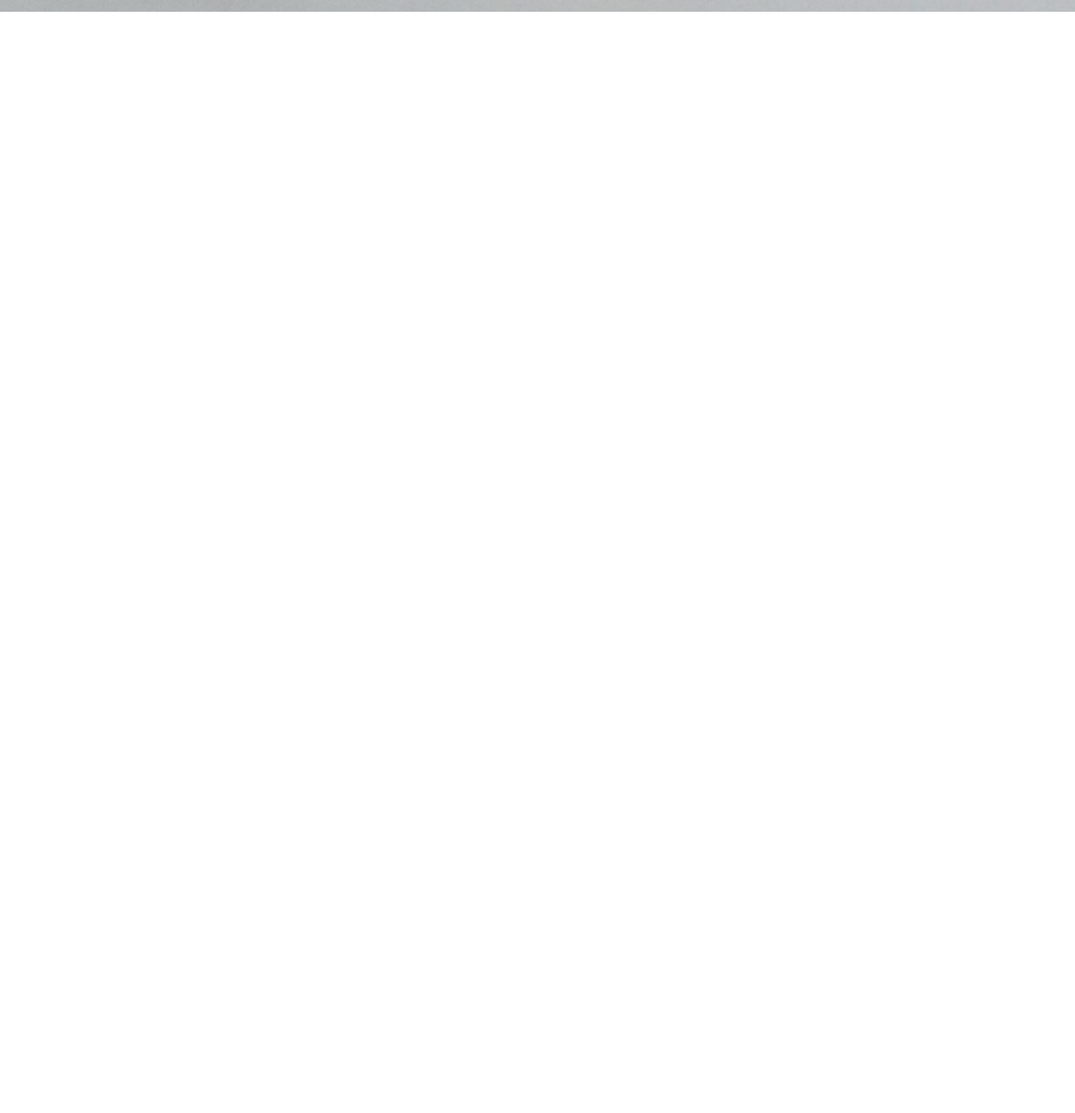
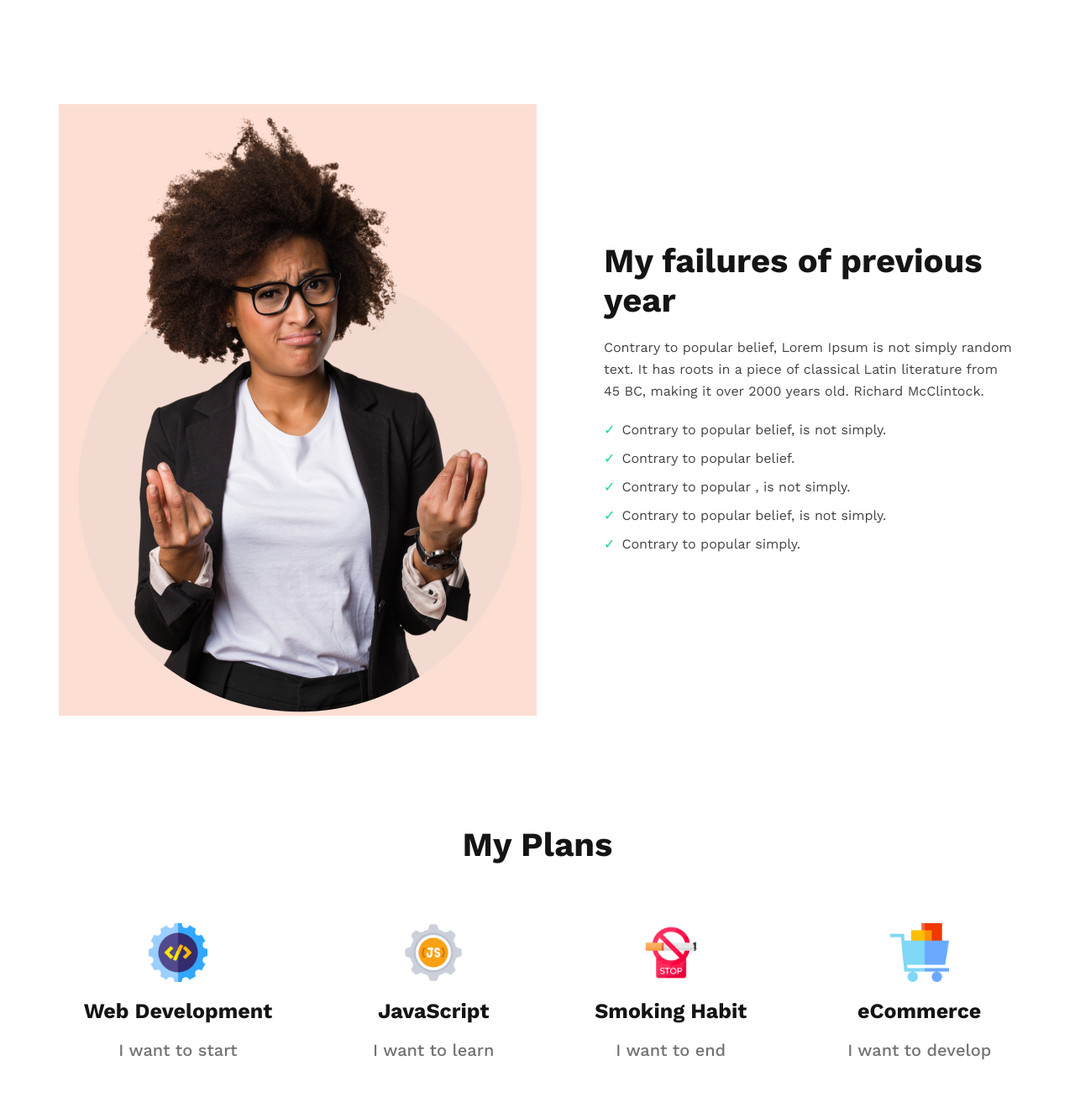
Before and after one commit to nahidul-fahim/first-project, a plain HTML site: page index.html in a window 1280 px wide. Shown: the part 716-2041 px from the top of the page at 84% size. Before the commit the page ends 800 px from the top, so only its background shows below. Drawn offline with nearby package versions, Linux system fonts and the light colour scheme.

Commit message:
create main section

```diff
--- a/index.html
+++ b/index.html
@@ -13,11 +13,53 @@
             <p class="hero-section-desc">There are many variations of passages of Lorem Ipsum available, but the majority have suffered alteration in some form, by injected humour, or randomised words</p>
             <button class="btn-primary">Contact Us</button>
         </div>
-
     </header>
 
+
     <main>
+        <section class="my-activity">
+            <div class="activity-left-side">
+                <img src="./images/person.png" alt="Image of a girl">
+            </div>
+            <div class="activity-right-side">
+                <h2 class="section-title">My failures of previous year</h2>
+                <p class="section-desc">Contrary to popular belief, Lorem Ipsum is not simply random text. It has roots in a piece of classical Latin literature from 45 BC, making it over 2000 years old. Richard McClintock.</p>
+                <ul class="activity-list">
+                    <li>Contrary to popular belief, is not simply.</li>
+                    <li>Contrary to popular belief.</li>
+                    <li>Contrary to popular , is not simply.</li>
+                    <li>Contrary to popular belief, is not simply.</li>
+                    <li>Contrary to popular simply.</li>
+                </ul>
+            </div>
+        </section>
 
+
+        <section class="my-plans">
+            <h2 class="section-title">My Plans</h2>
+            <div class="my-plans-container">
+                <div class="my-plans-single">
+                    <img src="./images/icons/web.png" alt="Web Development Icon">
+                    <h3>Web Development</h3>
+                    <p>I want to start</p>
+                </div>
+                <div class="my-plans-single">
+                    <img src="./images/icons/js.png" alt="JavaScript Icon">
+                    <h3>JavaScript</h3>
+                    <p>I want to learn</p>
+                </div>
+                <div class="my-plans-single">
+                    <img src="./images/icons/smoke.png" alt="Smoking Icon">
+                    <h3>Smoking Habit</h3>
+                    <p>I want to end</p>
+                </div>
+                <div class="my-plans-single">
+                    <img src="./images/icons/ecom.png" alt="Cart Icon">
+                    <h3>eCommerce</h3>
+                    <p>I want to develop</p>
+                </div>
+            </div>
+        </section>
     </main>
 
     <footer>
--- a/style.css
+++ b/style.css
@@ -7,7 +7,7 @@ body {
 }
 
 * {
-    margin: 0 0 20px 0;
+    margin: 0;
     padding: 0;
 }
 
@@ -24,6 +24,21 @@ body {
     box-shadow: 0 0 20px #fd8150;
 }
 
+.section-title {
+    color: #151414;
+    font-size: 40px;
+    font-style: normal;
+    font-weight: 700;
+    line-height: normal;
+}
+
+.section-desc {
+    color: #444343;
+    font-size: 16px;
+    font-style: normal;
+    font-weight: 400;
+    line-height: 26px;
+}
 
 
 /* HERO-SECTION STYLE */
@@ -44,6 +59,10 @@ body {
     max-width: 500px;
 }
 
+.hero-section * {
+    margin: 0 0 20px 0;
+}
+
 .hero-section-title {
     color: #151414;
     text-align: right;
@@ -61,3 +80,115 @@ body {
     font-weight: 400;
     line-height: 26px;
 }
+
+
+/* ACTIVITY SECTION STYLE */
+
+main {
+    display: flex;
+    flex-direction: column;
+    justify-content: center;
+    align-items: center;
+}
+
+.my-activity {
+    width: 1140px;
+    display: flex;
+    margin: 130px 0;
+    justify-content: center;
+    align-items: center;
+    gap: 80px;
+}
+
+.activity-left-side {
+    background-color: rgba(241, 91, 34, 0.20);
+}
+
+.activity-right-side {
+    display: flex;
+    flex-direction: column;
+    justify-content: center;
+    align-items: flex-start;
+
+}
+
+.activity-right-side h2,
+p,
+ul {
+    margin: 0 0 20px 0;
+}
+
+.activity-list li {
+    color: #444343;
+    font-size: 16px;
+    font-style: normal;
+    font-weight: 400;
+    line-height: 26px;
+    list-style-type: none;
+}
+
+.activity-list li {
+    margin-bottom: 8px;
+}
+
+.activity-list li:before {
+    content: '✓';
+    color: #16D887;
+    margin-right: 8px;
+}
+
+
+/* MY PLAN SECTION STYLE */
+
+.my-plans {
+    width: 1140px;
+    display: flex;
+    flex-direction: column;
+    margin: 0 0 130px 0;
+    justify-content: center;
+    align-items: center;
+}
+
+.my-plans-container {
+    display: flex;
+    gap: 80px;
+    margin-top: 50px;
+}
+
+.my-plans-container * {
+    margin-bottom: 20px;
+}
+
+.my-plans-single {
+    padding: 20px;
+    display: flex;
+    flex-direction: column;
+    justify-content: center;
+    align-items: center;
+}
+
+.my-plans-single h3 {
+    color: #151414;
+    text-align: center;
+    font-size: 25px;
+    font-style: normal;
+    font-weight: 700;
+    line-height: normal;
+}
+
+.my-plans-single p {
+    color: #737272;
+    text-align: center;
+    font-size: 20px;
+    font-style: normal;
+    font-weight: 500;
+    line-height: normal;
+}
+
+.my-plans-single img {
+    width: 70px;
+    height: 70px;
+}
+
+
+/* BACKGROUND OVERLAY SECTION STYLE */
```
